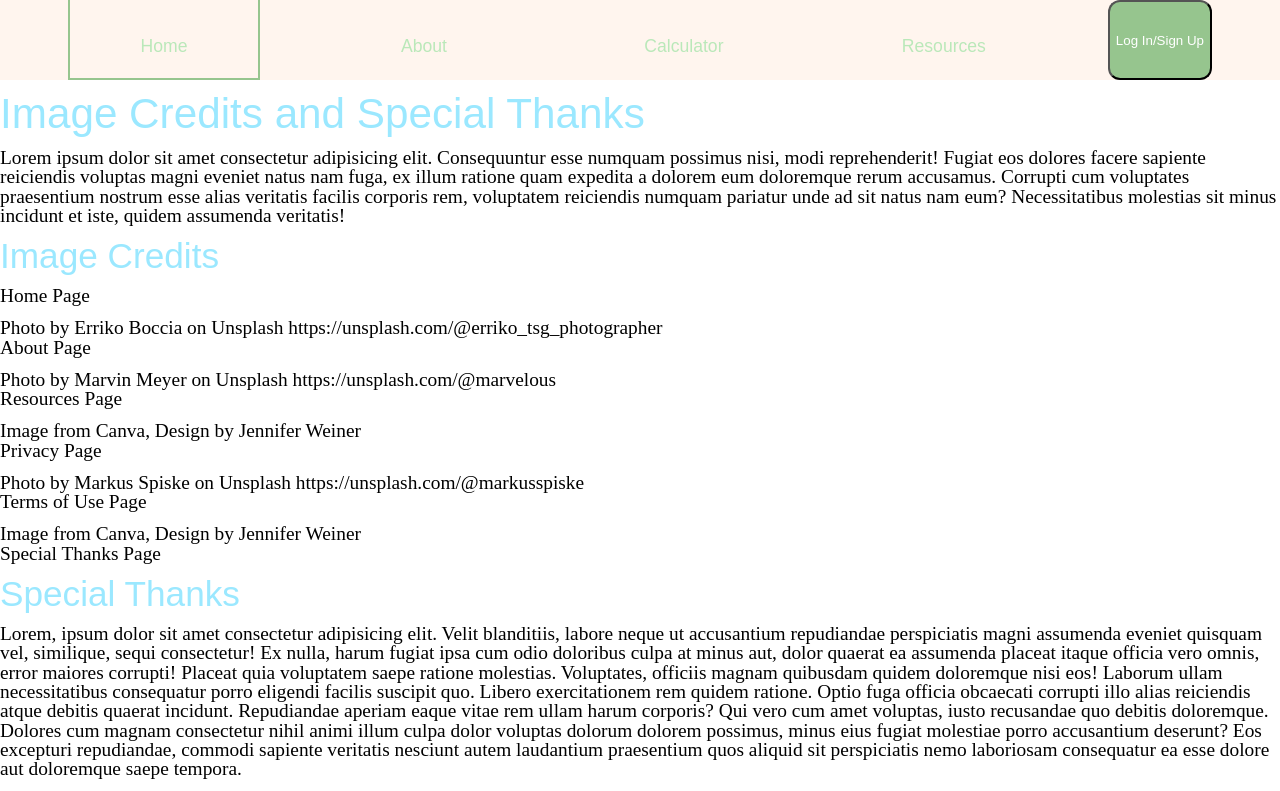
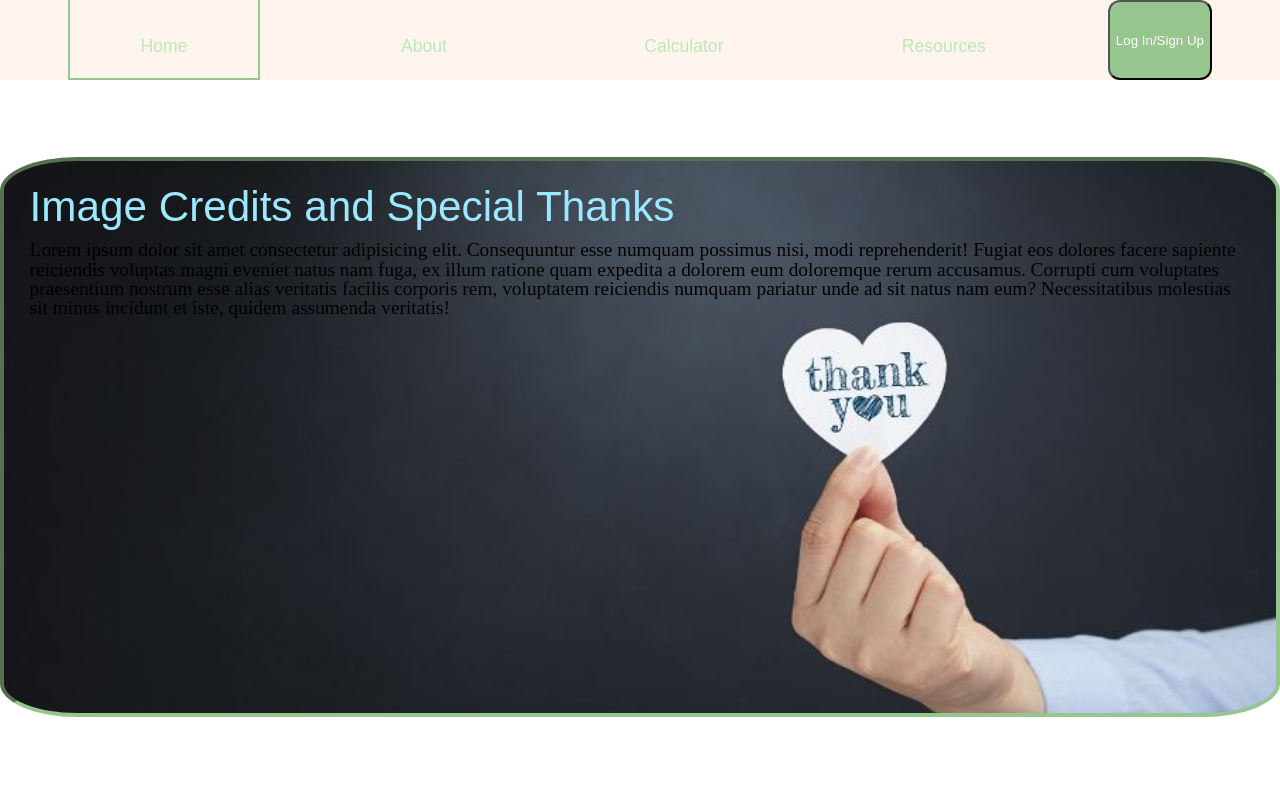
Before and after one commit to BW-Domestic-Violence-Survivors-Tool/marketing-page-JW, a plain HTML site: page credits.html in a window 1280 px wide. Shown: the top 791 px of the page. Drawn offline with Linux system fonts and the light colour scheme; a web font is replaced by a local one.

Commit message:
style header with background image

```diff
--- a/credits.html
+++ b/credits.html
@@ -27,7 +27,7 @@
               Log In/Sign Up
             </button>
           </nav>
-          <header>
+          <header class="credits-header">
               <h1>Image Credits and Special Thanks</h1>
               <p>Lorem ipsum dolor sit amet consectetur adipisicing elit. Consequuntur esse
                   numquam possimus nisi, modi reprehenderit! Fugiat eos dolores facere
--- a/less/main.less
+++ b/less/main.less
@@ -427,3 +427,14 @@
     margin-bottom: 4%;
   }
 }
+// begin sytling credits.html
+.credits-header {
+  height: 70vh;
+  background-image: url(/images/credits.jpg);
+  background-size: cover;
+  background-position: top 40% left;
+  margin: 6% 0;
+  border: 4px inset @accent-color;
+  border-radius: 6%;
+  padding: 1% 2%;
+}
```
Also changed, not shown: css/index.css.
